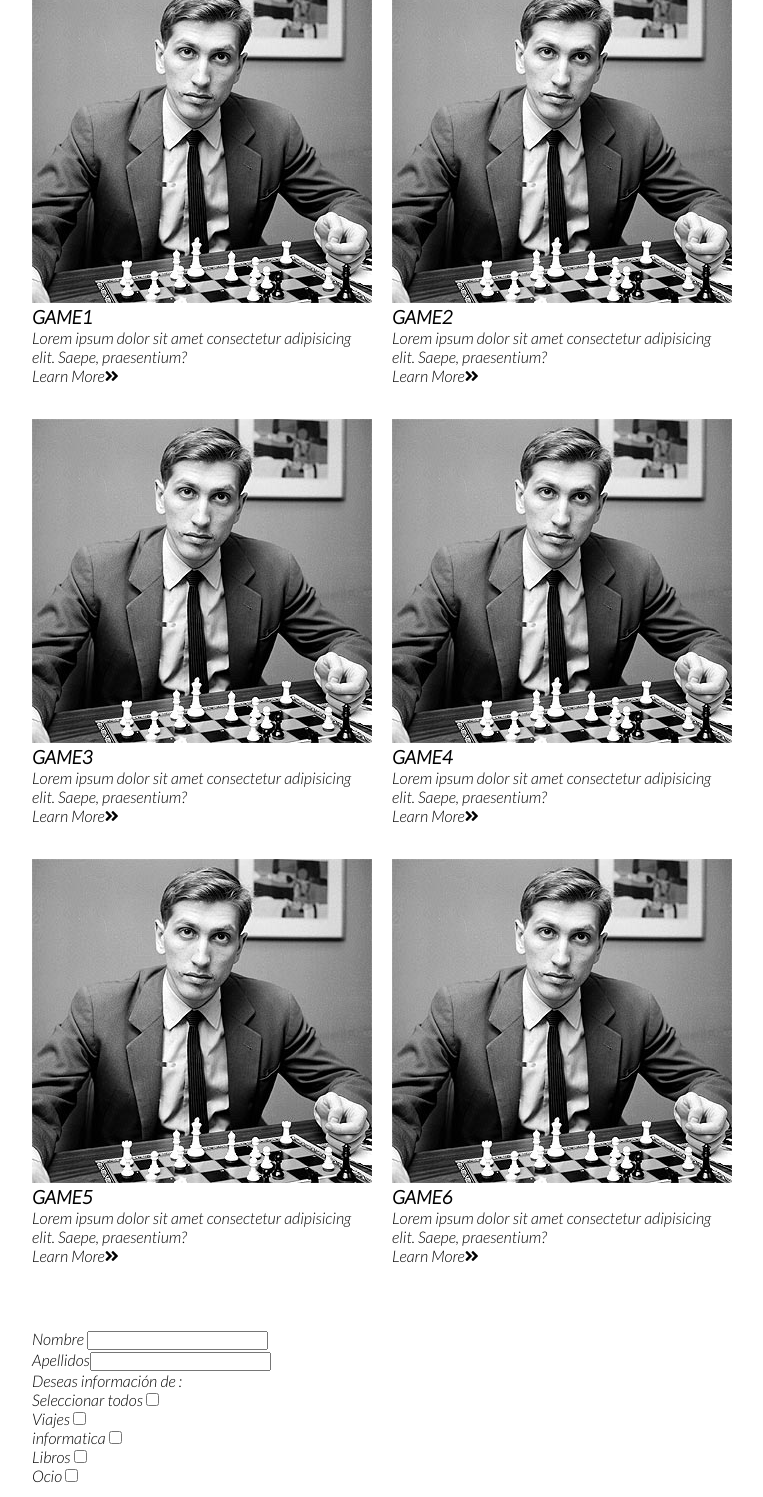
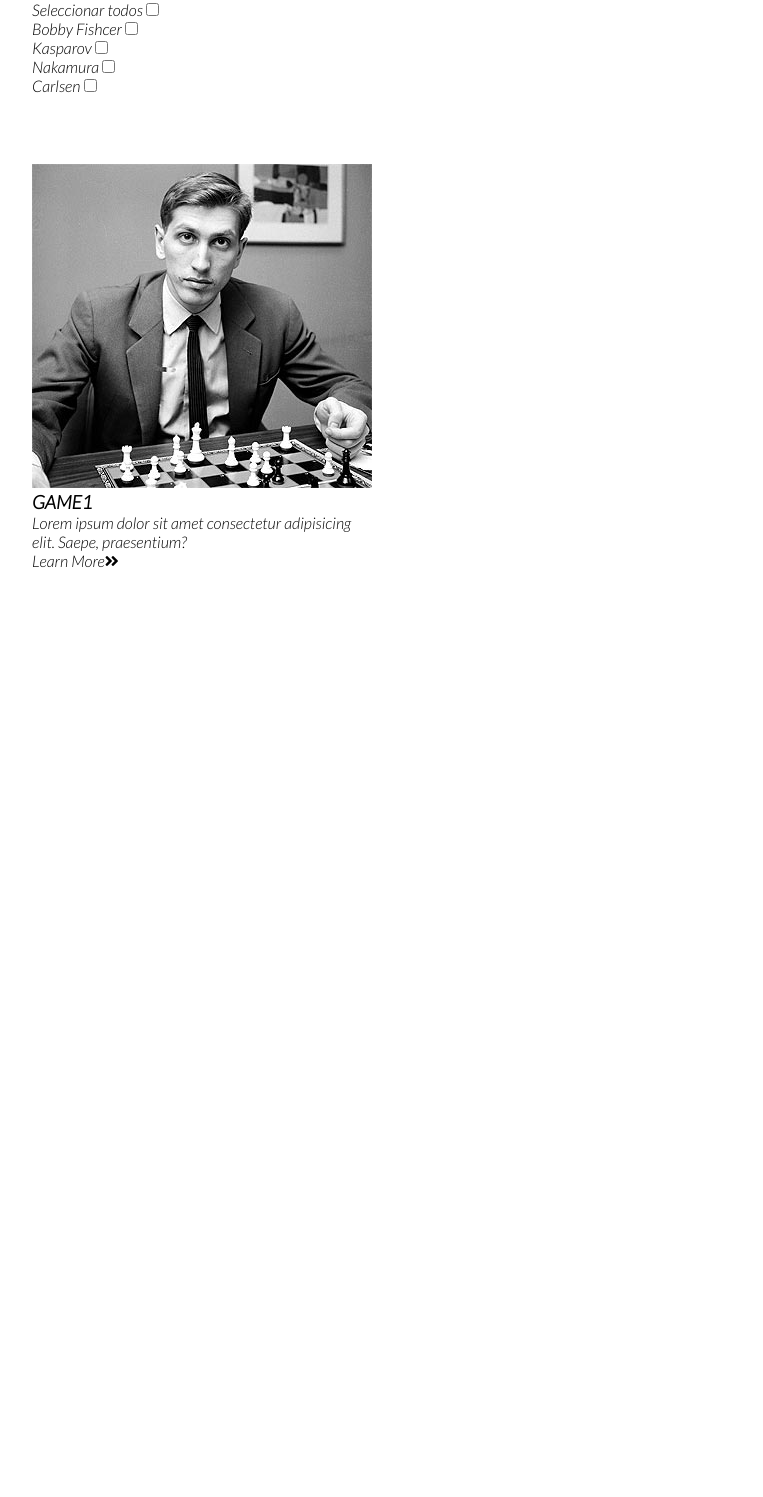
Before and after one commit to DannyVite/proyecto3, a plain HTML site: page history.html in a window 1280 px wide. Shown: the part 143-1640 px from the top of the page, without its empty margins (32-795 px from the left). Drawn offline with Linux system fonts and the light colour scheme.

Commit message:
Hemos agregado contenido

```diff
--- a/history.html
+++ b/history.html
@@ -66,6 +66,21 @@
         <hr>
 
         <!--NEWS CARDS-->
+        <form name="formulario" method="post" action="">
+            Nombre <input type="text" name="nombre" /><br/>
+            Apellidos<input type="text" name="apellidos" /><br/>
+            Deseas información de :<br/>
+            Seleccionar todos <input type="checkbox" name="selector" id="selector" onclick="seleccionarTodos(this.checked)"/><br/>
+
+            Bobby Fishcer <input type="checkbox" name="viajes" id="ch1" /><br/>
+            Kasparov <input type="checkbox" name="informatica" id="ch2" /><br/>
+            Nakamura <input type="checkbox" name="libros" id="ch3" /><br/>
+            Carlsen <input type="checkbox" name="ocio" id="ch4" /></form><br/>
+
+
+
+        </form>
+
         <div class="news-cards-portfolio">
             <div>
                 <img src="img/bobby-fischer.jpg" alt="Bobby Fischer1">
@@ -74,56 +89,9 @@
                 <a href="#">Learn More<i class="fas fa-angle-double-right"></i></a>
 
             </div>
-            <div>
-                <img src="img/bobby-fischer.jpg" alt="Bobby Fischer2">
-                <h3>GAME2</h3>
-                <p>Lorem ipsum dolor sit amet consectetur adipisicing elit. Saepe, praesentium?</p>
-                <a href="#">Learn More<i class="fas fa-angle-double-right"></i></a>
 
-            </div>
-            <div>
-                <img src="img/bobby-fischer.jpg" alt="Bobby Fischer3">
-                <h3>GAME3</h3>
-                <p>Lorem ipsum dolor sit amet consectetur adipisicing elit. Saepe, praesentium?</p>
-                <a href="#">Learn More<i class="fas fa-angle-double-right"></i></a>
+        </div>
 
-            </div>
-            <div>
-                <img src="img/bobby-fischer.jpg" alt="Bobby Fischer4">
-                <h3>GAME4</h3>
-                <p>Lorem ipsum dolor sit amet consectetur adipisicing elit. Saepe, praesentium?</p>
-                <a href="#">Learn More<i class="fas fa-angle-double-right"></i></a>
-
-            </div>
-            <div>
-                <img src="img/bobby-fischer.jpg" alt="Bobby Fischer4">
-                <h3>GAME5</h3>
-                <p>Lorem ipsum dolor sit amet consectetur adipisicing elit. Saepe, praesentium?</p>
-                <a href="#">Learn More<i class="fas fa-angle-double-right"></i></a>
-
-            </div>
-            <div>
-                <img src="img/bobby-fischer.jpg" alt="Bobby Fischer4">
-                <h3>GAME6</h3>
-                <p>Lorem ipsum dolor sit amet consectetur adipisicing elit. Saepe, praesentium?</p>
-                <a href="#">Learn More<i class="fas fa-angle-double-right"></i></a>
-
-            </div>
-        </div>
-        <form name="formulario" method="post" action="">
-            Nombre <input type="text" name="nombre" /><br/>
-            Apellidos<input type="text" name="apellidos" /><br/>
-            Deseas información de :<br/>
-            Seleccionar todos <input type="checkbox" name="selector" id="selector" onclick="seleccionarTodos(this.checked)"/><br/>
-
-            Viajes <input type="checkbox" name="viajes" id="ch1" /><br/>
-            informatica <input type="checkbox" name="informatica" id="ch2" /><br/>
-            Libros <input type="checkbox" name="libros" id="ch3" /><br/>
-            Ocio <input type="checkbox" name="ocio" id="ch4" /></form><br/>
-
-
-
-        </form>
 
         <section class="social">
             <p>Follow TechNews</p>
```
